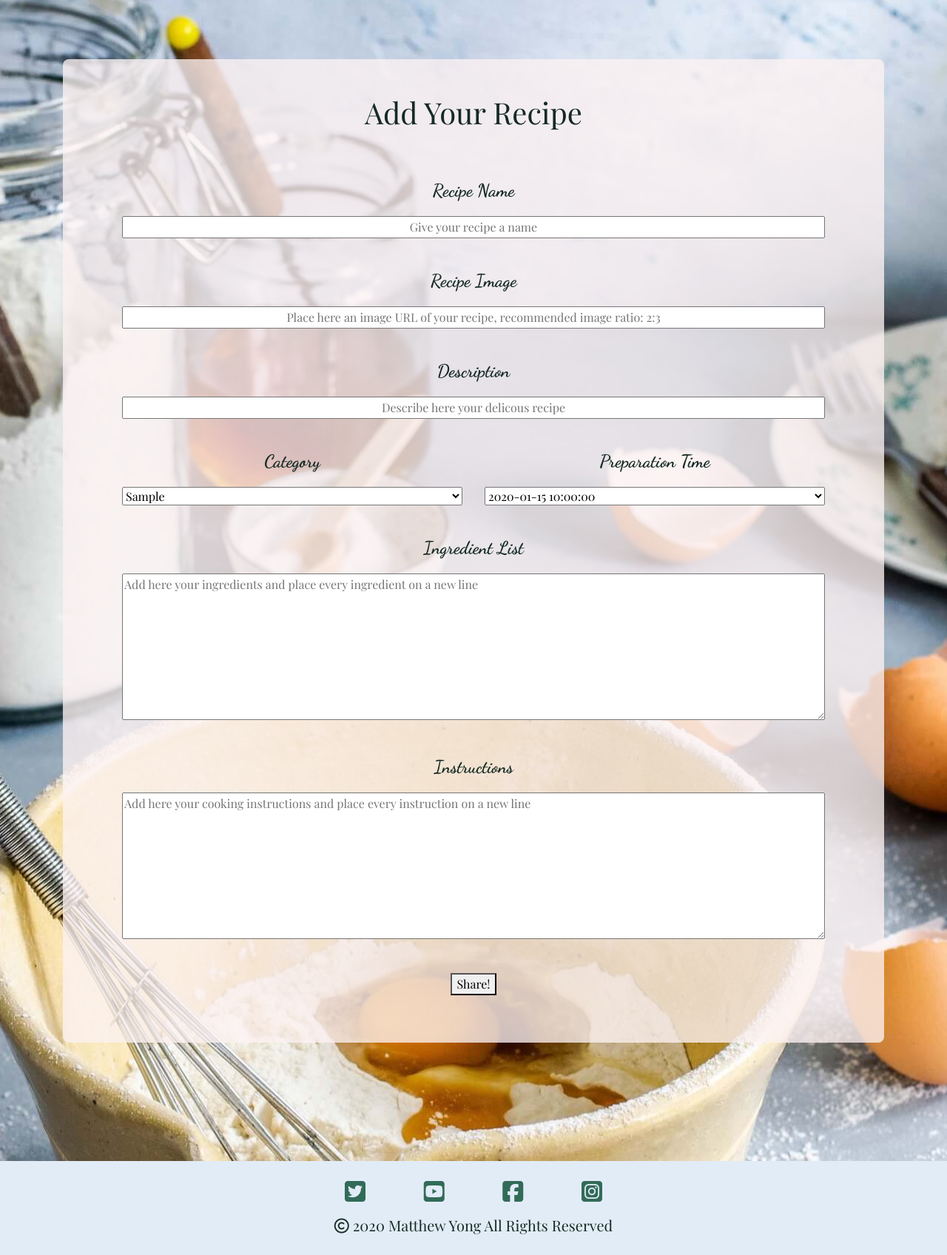
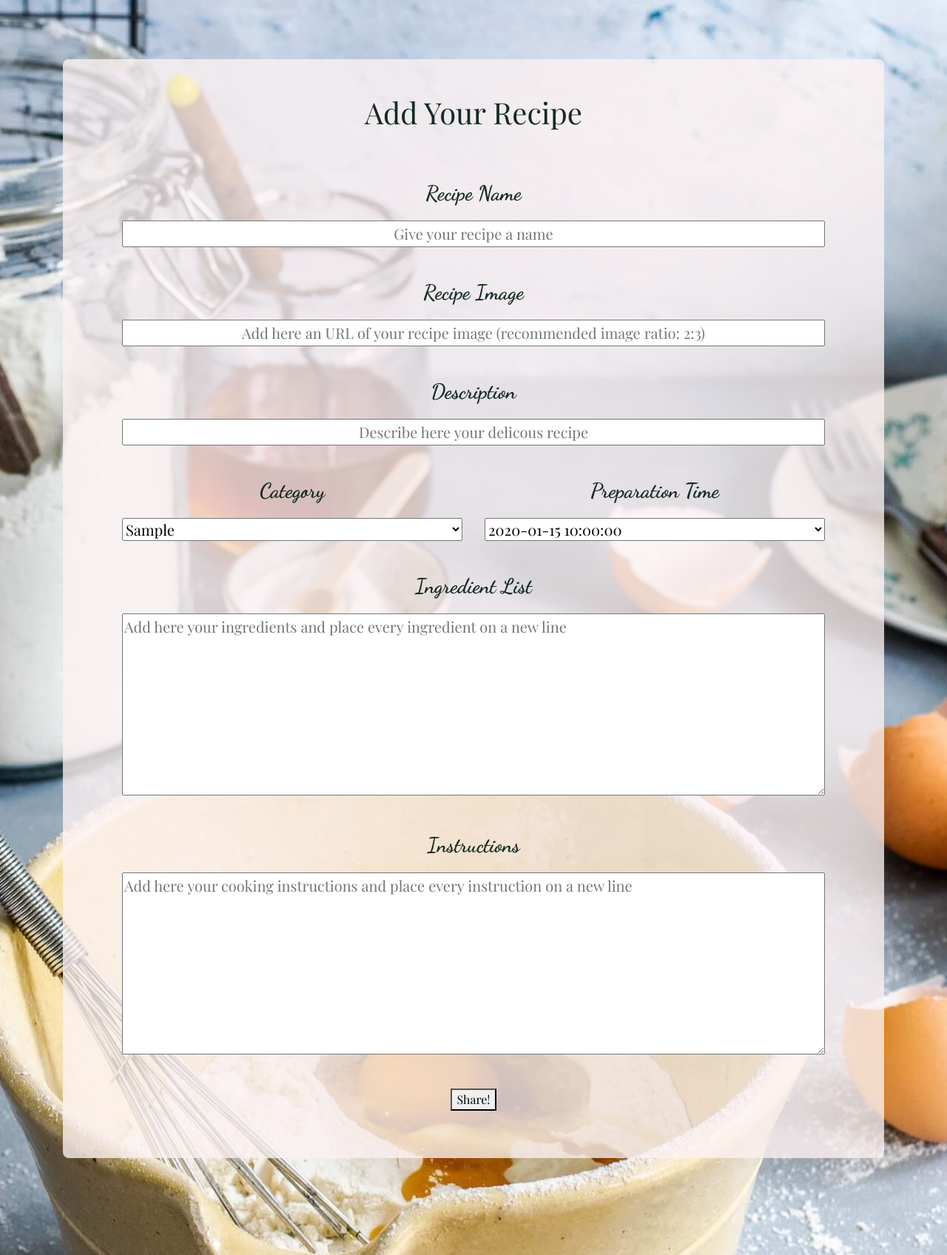
Before and after one commit to MatthewYong/recipes-connected, a Flask app: page /add_recipe in a window 1280 px wide. Shown: the part 76-1772 px from the top of the page at 74% size. Run offline with Flask 2, Linux system fonts and the light colour scheme; the visitor is signed in with stand-in values (Sample User, id 1); a database or web service that is not in the repository returns one stand-in record (values such as "Sample title"); some libraries are stand-ins or nearby versions.

Commit message:
Changed placeholder text in add_recipe.html

```diff
--- a/static/css/recipe.css
+++ b/static/css/recipe.css
@@ -22,7 +22,7 @@ label{
 }
 
 .recipe-form label{
-    font-size: 1.5rem;
+    font-size: 1.75rem;
     font-family: 'Dancing Script', cursive;
 }
 
@@ -35,12 +35,14 @@ label{
 }
 
 .recipe-input{
+    font-size: 1.25rem;
     text-align: center;
     margin: 0.5rem 0 2.5rem 0;
     width: 100%;
 }
 
 .recipe-select-input{
+    font-size: 1.25rem;    ;
     margin: 0.5rem 0 2.5rem 0;
     width: 100%;
 }
--- a/templates/add_recipe.html
+++ b/templates/add_recipe.html
@@ -19,7 +19,7 @@
                         </div>
                     <label for="image">Recipe Image</label>
                         <div>
-                            <input class="recipe-input" type="text" name="recipe_image" aria-label="image" placeholder="Place here an image URL of your recipe, recommended image ratio: 2:3" required>
+                            <input class="recipe-input" type="text" name="recipe_image" aria-label="image" placeholder="Add here an URL of your recipe image (recommended image ratio: 2:3)" required>
                         </div>
                     <label for="description">Description</label>
                         <div>
```
